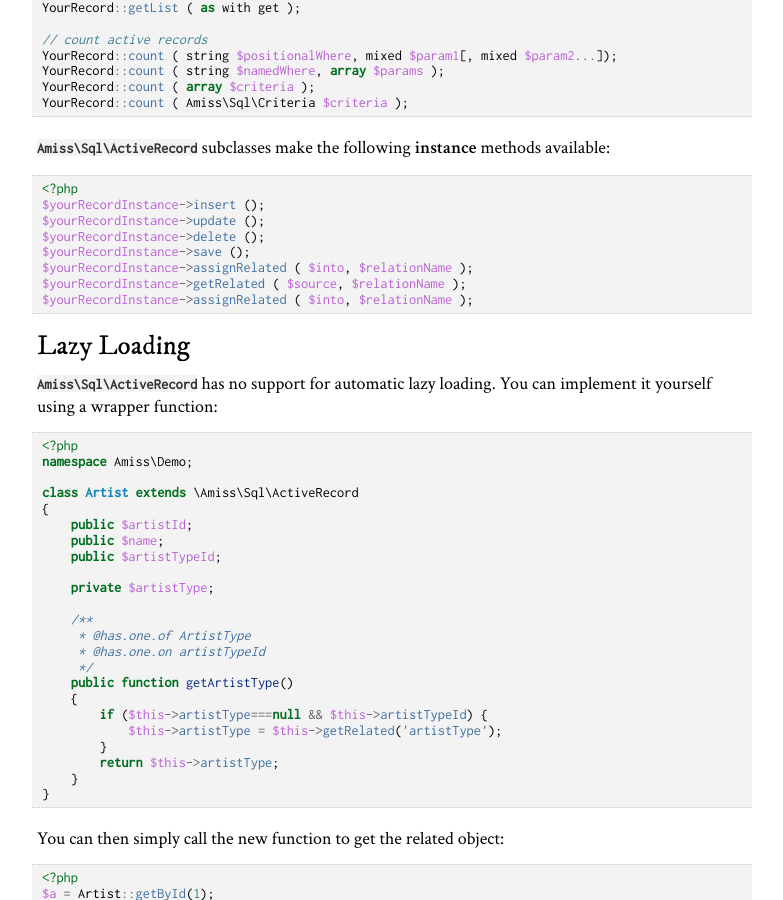
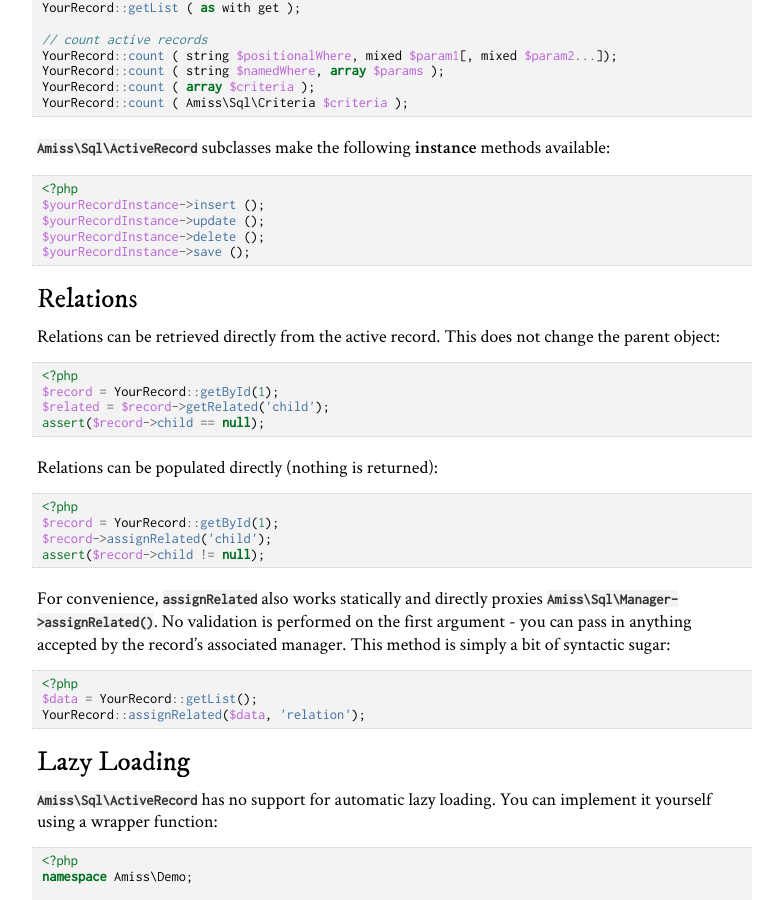
Before and after one commit to shabbyrobe/amiss, a Sphinx documentation site: the page built from doc/active.rst, in a window 1280 px wide and 900 px high, scrolled down 1936 px. Shown: the whole window, without its empty margins (363-1146 px from the left). Built offline with Sphinx 7.4.7, drawn with Linux system fonts in a browser that asks for light colours.

Commit message:
added assignRelated to ActiveRecord

```diff
--- a/doc/active.rst
+++ b/doc/active.rst
@@ -147,9 +147,42 @@ Consider the following equivalents:
     $yourRecordInstance->update ();
     $yourRecordInstance->delete ();
     $yourRecordInstance->save ();
-    $yourRecordInstance->assignRelated ( $into, $relationName );
-    $yourRecordInstance->getRelated ( $source, $relationName );
-    $yourRecordInstance->assignRelated ( $into, $relationName );
+
+
+Relations
+---------
+
+Relations can be retrieved directly from the active record. This does not change the
+parent object:
+
+.. code-block:: php
+
+    <?php
+    $record = YourRecord::getById(1);
+    $related = $record->getRelated('child');
+    assert($record->child == null);
+
+
+Relations can be populated directly (nothing is returned):
+
+.. code-block:: php
+
+    <?php
+    $record = YourRecord::getById(1);
+    $record->assignRelated('child');
+    assert($record->child != null);
+
+
+For convenience, ``assignRelated`` also works statically and directly proxies
+``Amiss\Sql\Manager->assignRelated()``. No validation is performed on the first argument -
+you can pass in anything accepted by the record's associated manager. This method is
+simply a bit of syntactic sugar:
+
+.. code-block:: php
+
+    <?php
+    $data = YourRecord::getList();
+    YourRecord::assignRelated($data, 'relation');
 
 
 Lazy Loading
```
Also changed, not shown: 3 other files.
